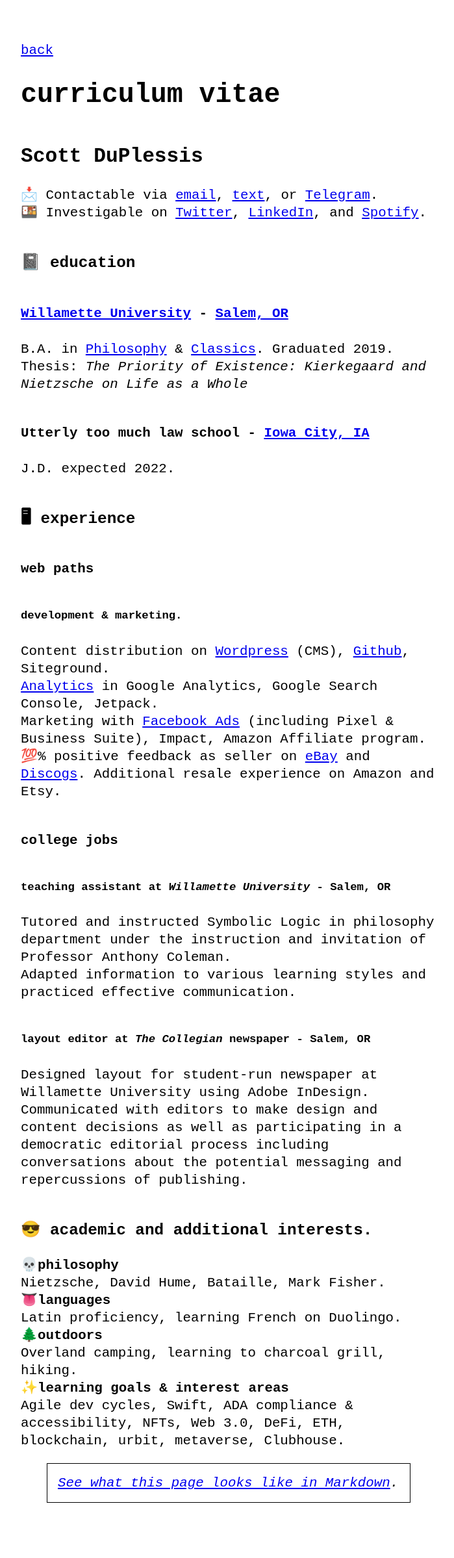
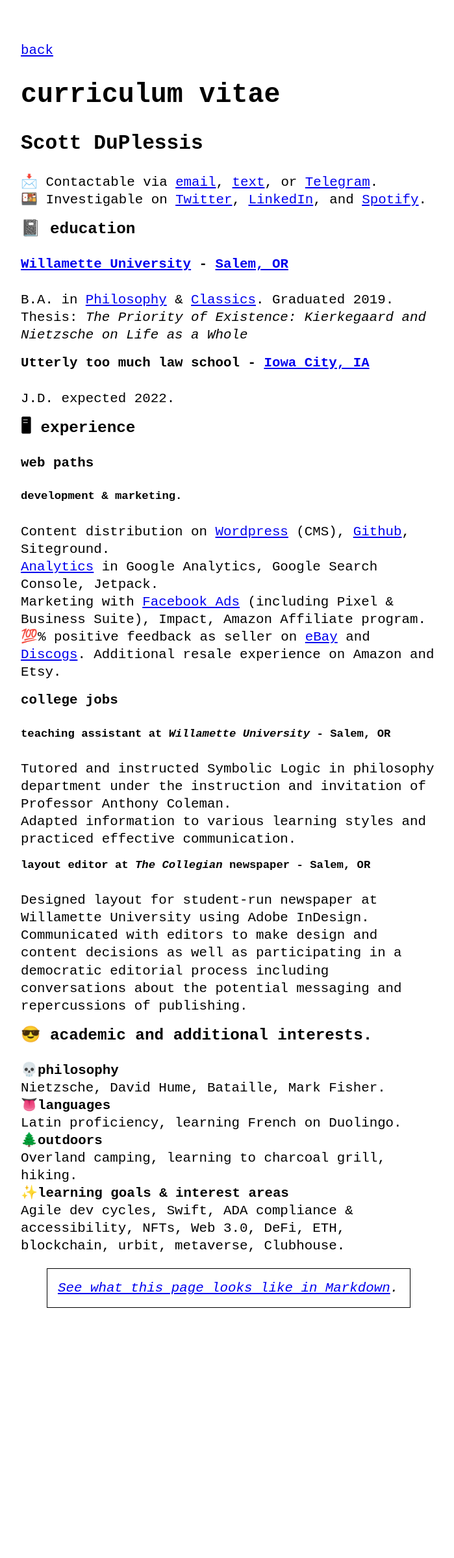
Before and after one commit to lemurodigital/lemuro.digital, a Jekyll site: the page built from cv.md, in a window 1280 px wide. Shown: the whole page at 65% size, without its empty margins (288-987 px from the left). Built offline with Jekyll 4.4.1, drawn with Linux system fonts in a browser that asks for light colours; after the commit the page ends 2098 px from its top, so only the background shows below that.

Commit message:
Update no-style-please.scss

```diff
--- a/_sass/no-style-please.scss
+++ b/_sass/no-style-please.scss
@@ -34,7 +34,7 @@ body {
 
 .post-meta { text-align: right; }
 
-h2, h3, h4, h5, h6 { margin-top: 3rem; }
+h2, h3, h4, h5, h6 { margin-top: 1rem; }
 
 hr { margin: 2rem 0; }
 
```
